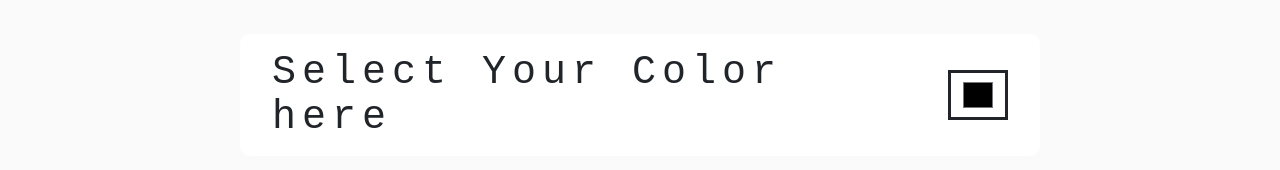
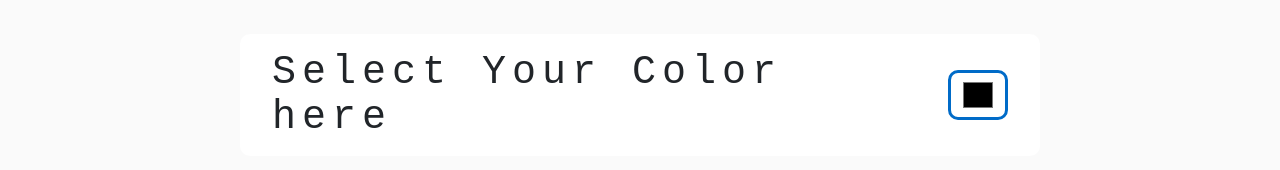
Before and after one commit to Dougladmo/your-palette, a React (Vite) app: page / in a window 1280 px wide. In both pictures the pointer is over the input "Select Your Color here". Shown: the part 150-320 px from the top of the page. Built offline with nearby package versions, Linux system fonts and the light colour scheme; a web font is replaced by a local one.

Commit message:
hovers no buttons adicionadas

```diff
--- a/src/components/Form/Button.style.jsx
+++ b/src/components/Form/Button.style.jsx
@@ -6,16 +6,17 @@ export const SubmitButton = styled.button`
     width: 150px;
     height: 60px;
     padding: 5px;
-    border-radius: 20px;
     border: none;
     font-family: 'Roboto Mono', monospace;
     border: 2px solid #002c53;
     font-size: 18px;
+    border-radius: 20px;
+    transition: .5s;
     cursor: pointer;
 
 
     &:hover {
-        transition: .5s;
+        border-radius: 10px;
         color: #002c53;
         border: 2px solid #002c53;
         background-color: #f4f4f4;
--- a/src/components/Form/ColorForm.module.css
+++ b/src/components/Form/ColorForm.module.css
@@ -26,6 +26,13 @@
     padding: 5px 10px;
     border: 3px solid #212529;
     background-color: #fff;
+    transition: .5s;
+}
+
+.form input:hover {
+    border: 3px solid #006bc8;
+    background-color: #fff;
+    border-radius: 10px;
 }
 
 @media (max-width: 600px) {
```
